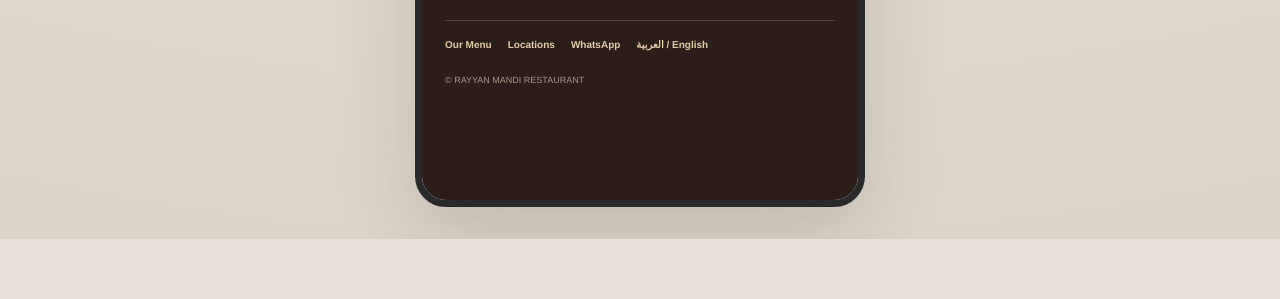
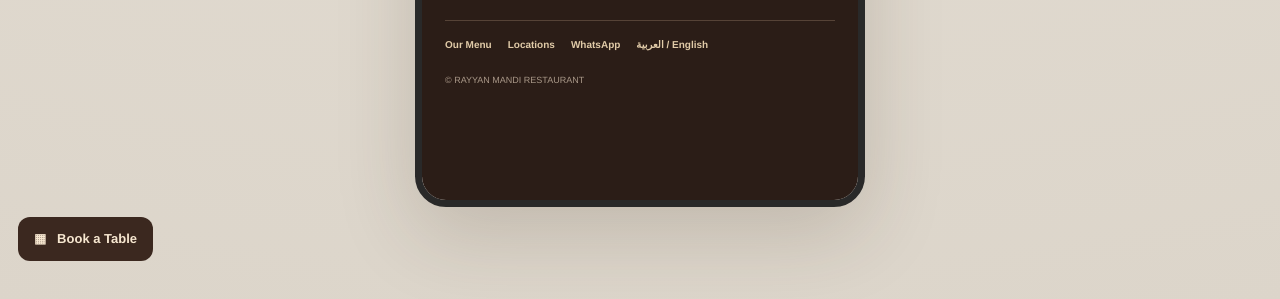
Before and after one commit to arkibria-tradeflow/rayyan-mandi, a plain HTML site: page index.html in a window 1280 px wide. Shown: the part 3126-3425 px from the top of the page. Before the commit the page ends 3365 px from the top, so only its background shows below. Drawn offline with Linux system fonts and the light colour scheme.

Commit message:
Link guest-facing Book a Table page from index.html

```diff
--- a/index.html
+++ b/index.html
@@ -114,5 +114,5 @@
   all('[data-go]').forEach(el=>el.onclick=()=>{closeOverlay('menuOverlay');if(el.dataset.go==='branch'){openBranch();return}if(el.dataset.go==='menuSection'){location.href='official-menu.html';return}if(el.dataset.go==='review-sec'){document.querySelector('.review-sec')?.scrollIntoView({behavior:'smooth'});return}scrollToId(el.dataset.go)});
   try{const saved=localStorage.getItem('rayyan_branch');if(saved){selected=branches.find(b=>b.id===saved)||selected;currentCountry=selected.country}}catch(e){};updateBranch();setLang('en');
 </script>
-<script src="home-extras.js"></script><script src="rayyan-branches-data.js"></script><script src="branch-info.js"></script><script src="order-sync.js"></script></body>
+<script src="home-extras.js"></script><script src="rayyan-branches-data.js"></script><script src="branch-info.js"></script><script src="order-sync.js"></script><a href="book-table.html" style="display:inline-flex;align-items:center;justify-content:center;min-height:44px;padding:11px 16px;margin:10px 18px;border-radius:12px;background:#3b281f;color:#f7e7d0;font-size:13px;font-weight:800;text-decoration:none">▦ &nbsp; Book a Table</a></body>
 </html>
```
